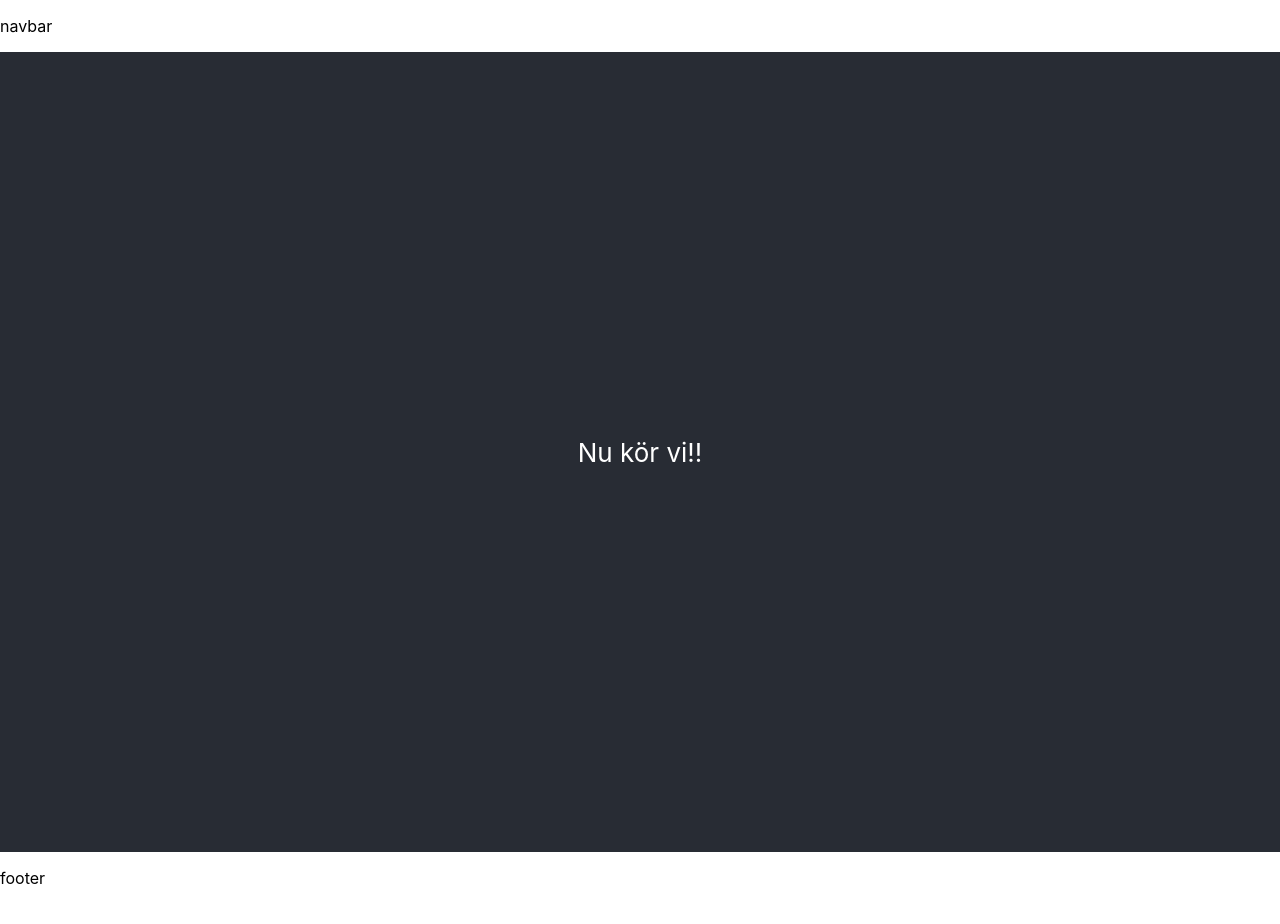
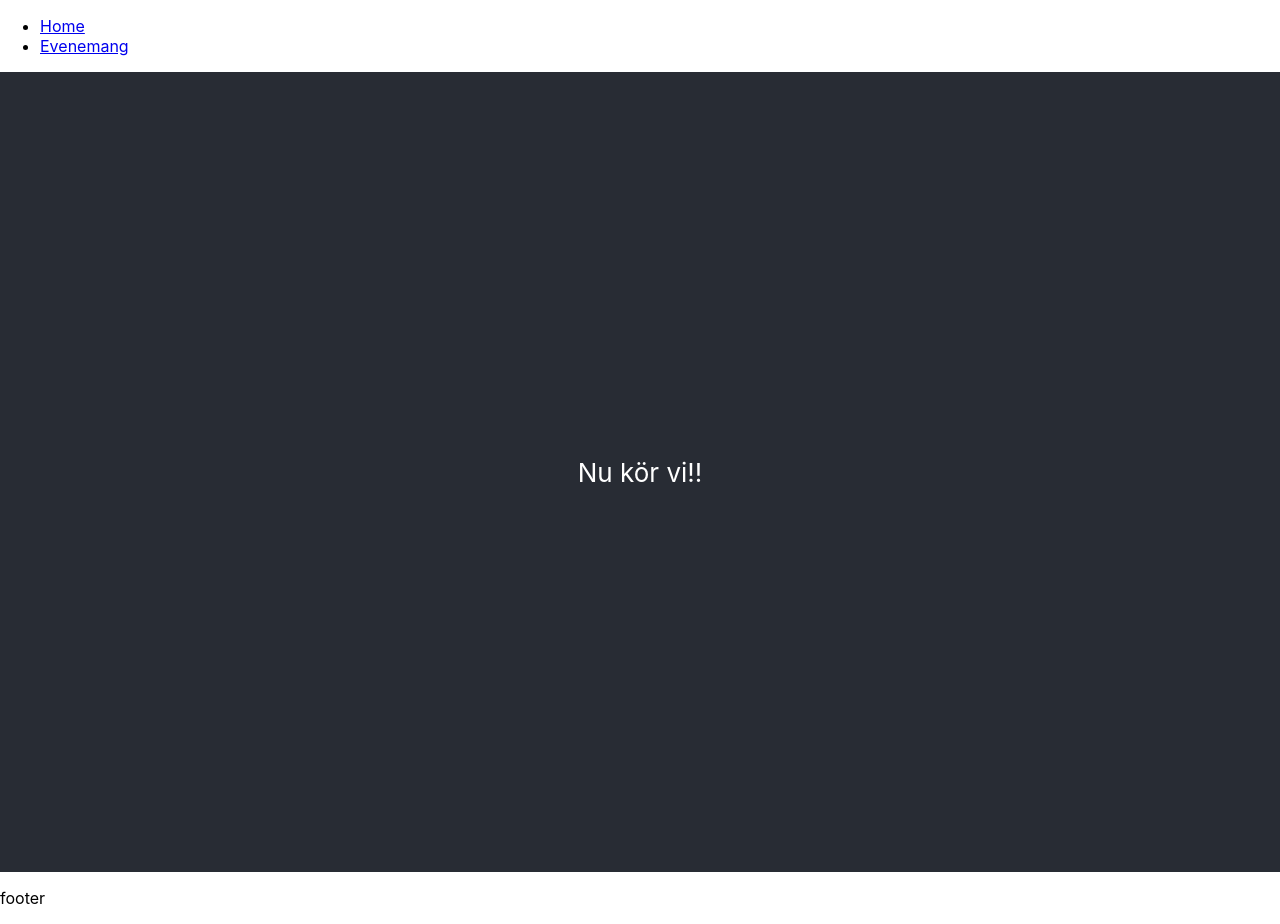
Before and after one commit to Saja81/eventersj, a React (Create React App) app in the folder frontend/: page /#/ in a window 1280 px wide. Built offline with nearby package versions, Linux system fonts and the light colour scheme.

Commit message:
navbar changes

```diff
--- a/frontend/src/Components/NavBar.tsx
+++ b/frontend/src/Components/NavBar.tsx
@@ -1,7 +1,22 @@
+import { Link } from "react-router-dom";
+
 function NavBar() {
   return (
     <div>
-      <p>navbar</p>
+      <nav>
+        <ul className="NavBar-list">
+          <li>
+            <Link className="NavBar-links" to="/">
+              Home
+            </Link>
+          </li>
+          <li>
+            <Link className="NavBar-links" to="/eventlist">
+              Evenemang
+            </Link>
+          </li>
+        </ul>
+      </nav>
     </div>
   );
 }
--- a/frontend/src/Views/ListView.tsx
+++ b/frontend/src/Views/ListView.tsx
@@ -2,15 +2,7 @@ function ListView() {
   return (
     <div className="App">
       <header className="App-header">
-        <p>Nu kör vi!</p>
-        <a
-          className="App-link"
-          href="https://reactjs.org"
-          target="_blank"
-          rel="noopener noreferrer"
-        >
-          Learn React
-        </a>
+        <p>Eventlistan</p>
       </header>
     </div>
   );
```
